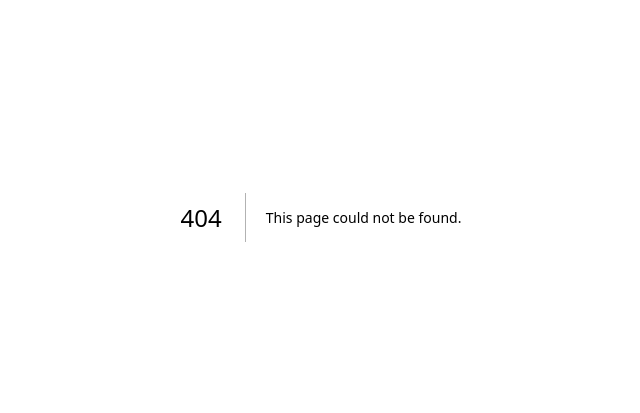
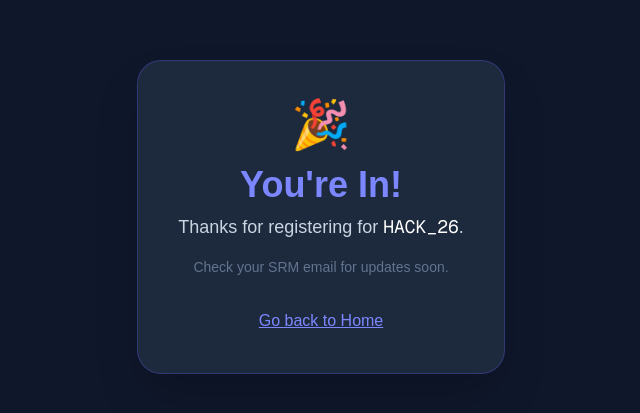
Before and after one commit to abhijeetmandal278-alt/hackathon-26, a Next.js app: page /thanks in a window 1280 px wide. Before the commit this address had no page. Shown: the part 183-596 px from the top of the page, without its empty margins (319-959 px from the left). Built offline with nearby package versions, Linux system fonts and the light colour scheme.

Commit message:
completed full-stack registration with success redirect

```diff
--- a/app/register/page.tsx
+++ b/app/register/page.tsx
@@ -1,25 +1,27 @@
 'use client'
 import { supabase } from '../supabase'
 import { useState } from 'react'
+import { useRouter } from 'next/navigation' // 1. Added this import
 
 export default function Register() {
+    const router = useRouter() // 2. Initialize the router
     const [formData, setFormData] = useState({ name: '', email: '', github: '' })
-    const [loading, setLoading] = useState(false) // 1. Added loading state
+    const [loading, setLoading] = useState(false)
 
     const handleSubmit = async (e: React.FormEvent) => {
-        e.preventDefault()
-        setLoading(true) // 2. Start loading
+    e.preventDefault()
+    setLoading(true)
 
-        const { error } = await supabase.from('registrations').insert([formData])
+    const { error } = await supabase.from('registrations').insert([formData])
 
-        if (error) {
-            alert('Error: ' + error.message)
+    if (error) {
+        alert('Error: ' + error.message)
+        setLoading(false)
     } else {
-        alert('Success! You are registered for HACK_26.')
-        setFormData({ name: '', email: '', github: '' })
+      // 3. Replaced the alert with a redirect to the /thanks page
+        router.push('/thanks')
     }
-    setLoading(false) // 3. Stop loading
-    }
+}
 
 return (
     <div className="min-h-screen bg-slate-900 text-white flex flex-col items-center justify-center p-4">
--- /dev/null
+++ b/app/thanks/page.tsx
@@ -0,0 +1,20 @@
+export default function Thanks() {
+    return (
+    <div className="min-h-screen bg-slate-900 text-white flex flex-col items-center justify-center p-4">
+        <div className="bg-slate-800 p-10 rounded-3xl border border-indigo-500/30 text-center shadow-2xl">
+        <div className="text-5xl mb-4">🎉</div>
+        <h1 className="text-4xl font-bold text-indigo-400 mb-2">You're In!</h1>
+        <p className="text-slate-300 text-lg">
+            Thanks for registering for <span className="text-white font-mono">HACK_26</span>.
+        </p>
+        <p className="mt-4 text-sm text-slate-500">Check your SRM email for updates soon.</p>
+        <a
+        href="/"
+        className="inline-block mt-8 text-indigo-400 hover:text-indigo-300 underline font-medium"
+        >
+            Go back to Home
+            </a>
+            </div>
+            </div>
+            )
+        }
```
